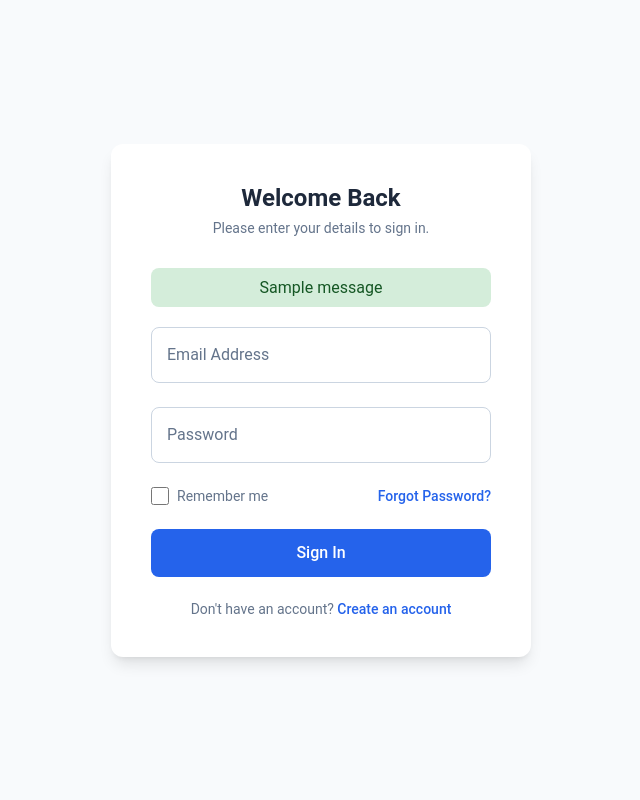
After one commit to JothiAnnamalaiK/python3-learn, a Flask app: page /login in a window 1280 px wide. The commit adds this page. Shown: the whole page, without its empty margins (319-959 px from the left). Run offline with Flask 3, Linux system fonts and the light colour scheme; tables that the repository leaves empty hold one stand-in row (values such as "Sample post"); one stand-in notice (Sample message) is shown; some libraries are stand-ins or nearby versions.

Commit message:
AUTH related func

```diff
--- a/19_flask/app/config/config.py
+++ b/19_flask/app/config/config.py
@@ -15,6 +15,10 @@ class Config:
     FLASK_RUN_HOST = "127.0.0.1"
     FLASK_RUN_PORT = 5000
     BASE_URL = "/"  # optional, can be used for reverse URL generation
+
+    SESSION_PERMANENT = False
+    SESSION_TYPE = "filesystem"
+    PERMANENT_SESSION_LIFETIME = 3600  # 1 hour
 
 
 class DevelopmentConfig(Config):
--- /dev/null
+++ b/19_flask/app/controllers/auth_controller.py
@@ -0,0 +1,50 @@
+from flask import render_template, request, redirect, url_for, flash, session
+from app.services.auth_service import authenticate_user, create_user
+from app.utils.validators import validate_login
+
+
+def login():
+    # return render_template("pages/auth/login.html")
+    return render_template(
+        "pages/auth/login.html",
+        errors={},  # default empty dict
+        form_data={},  # default empty dict
+    )
+
+
+def verify_login():
+    if request.method == "POST":
+        email = request.form.get("email")
+        password = request.form.get("password")
+
+        form_data = request.form.to_dict()
+        errors = validate_login(form_data)
+
+        if errors:
+            flash("Please fix the errors below!", "danger")  # generic message
+            return render_template(
+                "pages/auth/login.html", errors=errors, form_data=form_data
+            )
+
+        user = authenticate_user(email, password)
+        print("Authenticated user:", user)  # Debugging statement
+
+        if user:
+            session["user_id"] = user.id
+            session["user_name"] = user.name
+            flash("Login successful!", "success")
+
+            # redirect to previous page
+            next_page = request.args.get("next")
+            return redirect(next_page or url_for("main.home"))
+        else:
+            flash("Invalid email or password", "danger")
+            return render_template(
+                "pages/auth/login.html", errors=errors, form_data=form_data
+            )
+
+
+def logout():
+    session.clear()
+    flash("Logged out successfully", "success")
+    return redirect(url_for("auth.login"))
--- a/19_flask/app/routes/main.py
+++ b/19_flask/app/routes/main.py
@@ -17,13 +17,14 @@ from datetime import datetime
 from app.services.contact_service import save_contact
 from app.models.contact import Contact
 from app.controllers.contact_controller import contact, add_contact
-
+from app.utils.decorators import login_required
 
 # app = Flask(__name__)# create a Flask app instance
 main = Blueprint("main", __name__)  # create a Blueprint instance for the main routes
 
 
 @main.route("/")  # define a route for the root URL
+@login_required  # protect this route with login_required decorator
 def home():
     # return "<p>Hello, from flask app!</p>"
 
@@ -36,21 +37,26 @@ def home():
 
 
 @main.route("/about")
+@login_required
 def about():
     return render_template("pages/about.html", active_page=request.endpoint)
 
 
 @main.route("/services")
+@login_required
 def services():
     return render_template("pages/services.html", active_page=request.endpoint)
 
 
 # contact page related routes
 # GET → show form
+
 main.add_url_rule("/contact", view_func=contact, methods=["GET"])
 
 # POST → handle submission
-main.add_url_rule("/add_contact", view_func=add_contact, methods=["POST"])
+main.add_url_rule(
+    "/add_contact", view_func=login_required(add_contact), methods=["POST"]
+)
 
 
 # middlewares
--- /dev/null
+++ b/19_flask/app/static/css/login.css
@@ -0,0 +1,294 @@
+:root {
+    --primary-color: #2563eb;
+    --primary-hover: #1d4ed8;
+    --bg-color: #f8fafc;
+    --card-bg: #ffffff;
+    --text-main: #1e293b;
+    --text-muted: #64748b;
+    --error-color: #dc2626;
+    --border-color: #cbd5e1;
+    --input-focus: #2563eb;
+    --shadow: 0 4px 6px -1px rgb(0 0 0 / 0.1), 0 2px 4px -2px rgb(0 0 0 / 0.1);
+    --shadow-lg: 0 10px 15px -3px rgb(0 0 0 / 0.1),
+      0 4px 6px -4px rgb(0 0 0 / 0.1);
+  }
+
+  * {
+    margin: 0;
+    padding: 0;
+    box-sizing: border-box;
+    font-family: "Roboto", sans-serif;
+  }
+
+  body {
+    background-color: var(--bg-color);
+    color: var(--text-main);
+    height: 100vh;
+    display: flex;
+    align-items: center;
+    justify-content: center;
+    padding: 20px;
+  }
+
+  .login-container {
+    width: 100%;
+    max-width: 420px;
+    background: var(--card-bg);
+    padding: 40px;
+    border-radius: 12px;
+    box-shadow: var(--shadow-lg);
+    transition: transform 0.3s ease;
+  }
+
+  header {
+    text-align: center;
+    margin-bottom: 32px;
+  }
+
+  header h1 {
+    font-size: 24px;
+    font-weight: 700;
+    color: var(--text-main);
+    margin-bottom: 8px;
+  }
+
+  header p {
+    font-size: 14px;
+    color: var(--text-muted);
+  }
+
+  /* Floating Labels Logic */
+  .form-group {
+    position: relative;
+    margin-bottom: 24px;
+  }
+
+  .input-control {
+    width: 100%;
+    height: 56px;
+    padding: 20px 16px 6px;
+    font-size: 16px;
+    border: 1px solid var(--border-color);
+    border-radius: 8px;
+    outline: none;
+    background: transparent;
+    transition: border-color 0.2s, box-shadow 0.2s;
+  }
+
+  .input-control:focus {
+    border-color: var(--input-focus);
+    border-width: 2px;
+  }
+
+  .floating-label {
+    position: absolute;
+    left: 16px;
+    top: 18px;
+    color: var(--text-muted);
+    pointer-events: none;
+    transition: 0.2s ease all;
+    font-size: 16px;
+  }
+
+  /* Label floating state */
+  .input-control:focus ~ .floating-label,
+  .input-control:not(:placeholder-shown) ~ .floating-label {
+    top: 8px;
+    font-size: 12px;
+    color: var(--primary-color);
+    font-weight: 500;
+  }
+
+  .input-control:not(:focus) ~ .floating-label {
+    color: var(--text-muted);
+  }
+
+  /* Password Toggle */
+  .password-wrapper {
+    position: relative;
+  }
+
+  .toggle-password {
+    position: absolute;
+    right: 16px;
+    top: 18px;
+    cursor: pointer;
+    color: var(--text-muted);
+    font-size: 20px;
+    background: none;
+    border: none;
+    z-index: 2;
+  }
+
+  /* Error Messages */
+  .error-message {
+    color: var(--error-color);
+    font-size: 12px;
+    margin-top: 4px;
+    display: none; /* Hidden by default */
+    animation: fadeIn 0.2s ease;
+  }
+
+  @keyframes fadeIn {
+    from {
+      opacity: 0;
+      transform: translateY(-5px);
+    }
+    to {
+      opacity: 1;
+      transform: translateY(0);
+    }
+  }
+
+  .input-control.invalid {
+    border-color: var(--error-color) !important;
+  }
+
+  /* Options Row */
+  .form-options {
+    display: flex;
+    justify-content: space-between;
+    align-items: center;
+    margin-bottom: 24px;
+    font-size: 14px;
+  }
+
+  .remember-me {
+    display: flex;
+    align-items: center;
+    gap: 8px;
+    cursor: pointer;
+    color: var(--text-muted);
+  }
+
+  .remember-me input {
+    width: 18px;
+    height: 18px;
+    cursor: pointer;
+  }
+
+  .forgot-password {
+    color: var(--primary-color);
+    text-decoration: none;
+    font-weight: 500;
+  }
+
+  .forgot-password:hover {
+    text-decoration: underline;
+  }
+
+  /* Button */
+  .btn-login {
+    width: 100%;
+    height: 48px;
+    background-color: var(--primary-color);
+    color: white;
+    border: none;
+    border-radius: 8px;
+    font-size: 16px;
+    font-weight: 500;
+    cursor: pointer;
+    transition: background-color 0.2s, transform 0.1s;
+    margin-bottom: 24px;
+  }
+
+  .btn-login:hover {
+    background-color: var(--primary-hover);
+  }
+
+  .btn-login:active {
+    transform: scale(0.98);
+  }
+
+  /* Footer */
+  .form-footer {
+    text-align: center;
+    font-size: 14px;
+    color: var(--text-muted);
+  }
+
+  .form-footer a {
+    color: var(--primary-color);
+    text-decoration: none;
+    font-weight: 500;
+  }
+
+  .form-footer a:hover {
+    text-decoration: underline;
+  }
+
+
+  .input-control.is-invalid{
+    border-color: var(--error-color) !important;
+  }
+
+  .invalid-feedback {
+    width: 100%;
+    margin-top: .25rem;
+    font-size: .875em;
+    color: var(--error-color);
+}
+
+.alert {
+    padding: 10px 20px;
+    border-radius: 8px;
+    margin-bottom: 20px;
+    text-align: center;
+}
+
+.alert-danger {
+    color: var(--error-color);
+    background-color: #f8d7da;
+    border-color: #f5c6cb;
+    padding: 10px 20px;
+    border-radius: 8px;
+    margin-bottom: 20px;
+    text-align: center;
+}
+
+.alert-success {
+    color: #155724;
+    background-color: #d4edda;
+    border-color: #c3e6cb;
+    padding: 10px 20px;
+    border-radius: 8px;
+    margin-bottom: 20px;
+    text-align: center;
+
+}
+
+.alert-info {
+    color: #0c5460;
+    background-color: #d1ecf1;
+    border-color: #bee5eb;
+    padding: 10px 20px;
+    border-radius: 8px;
+    margin-bottom: 20px;
+    text-align: center;
+
+}
+
+.alert-warning {
+    color: #856404;
+    background-color: #fff3cd;
+    border-color: #ffeeba;
+    padding: 10px 20px;
+    border-radius: 8px;
+    margin-bottom: 20px;
+    text-align: center;
+
+}
+
+  /* Responsive adjustments */
+  @media (max-width: 480px) {
+    .login-container {
+      padding: 32px 24px;
+      box-shadow: none;
+      background: transparent;
+    }
+    body {
+      background-color: var(--card-bg);
+      align-items: flex-start;
+      padding-top: 60px;
+    }
+  }
--- /dev/null
+++ b/19_flask/app/static/js/login.js
@@ -0,0 +1,103 @@
+document.addEventListener("DOMContentLoaded", () => {
+    const loginForm = document.getElementById("loginForm");
+    const emailInput = document.getElementById("email");
+    const passwordInput = document.getElementById("password");
+    const togglePasswordBtn = document.getElementById("togglePassword");
+
+    // Password Visibility Toggle
+    togglePasswordBtn.addEventListener("click", () => {
+      const type =
+        passwordInput.getAttribute("type") === "password" ? "text" : "password";
+      passwordInput.setAttribute("type", type);
+
+      // Toggle Icon
+      const icon = togglePasswordBtn.querySelector("i");
+      icon.classList.toggle("bi-eye");
+      icon.classList.toggle("bi-eye-slash");
+    });
+
+    // Dummy Validation Logic
+   /* const validateEmail = (email) => {
+      return String(email)
+        .toLowerCase()
+        .match(
+          /^(([^<>()[\]\\.,;:\s@"]+(\.[^<>()[\]\\.,;:\s@"]+)*)|(".+"))@((\[[0-9]{1,3}\.[0-9]{1,3}\.[0-9]{1,3}\.[0-9]{1,3}\])|(([a-zA-Z\-0-9]+\.)+[a-zA-Z]{2,}))$/
+        );
+    };
+
+    const showError = (input, errorId, show) => {
+      const errorElement = document.getElementById(errorId);
+      if (show) {
+        input.classList.add("invalid");
+        errorElement.style.display = "block";
+      } else {
+        input.classList.remove("invalid");
+        errorElement.style.display = "none";
+      }
+    };
+
+    // Real-time validation cleanup on typing
+    emailInput.addEventListener("input", () => {
+      if (emailInput.classList.contains("invalid")) {
+        showError(emailInput, "emailError", false);
+      }
+    });
+
+    passwordInput.addEventListener("input", () => {
+      if (passwordInput.classList.contains("invalid")) {
+        showError(passwordInput, "passwordError", false);
+      }
+    });*/
+
+    // Form Submit
+    loginForm.addEventListener("submit", (e) => {
+        //e.preventDefault();
+        let isValid = true;
+
+        /* removing client side validation
+        // Email check
+        if (!validateEmail(emailInput.value)) {
+            showError(emailInput, "emailError", true);
+            isValid = false;
+        }
+
+        // Password check
+        if (passwordInput.value.length < 6) {
+            showError(passwordInput, "passwordError", true);
+            isValid = false;
+        }
+            */
+
+        if (!isValid) {
+            e.preventDefault();
+            return;
+        }
+
+        const btn = loginForm.querySelector(".btn-login");
+        btn.disabled = true;
+        btn.innerText = "Signing in...";
+
+        /* if (isValid) {
+            // Simulating successful login
+            const btn = loginForm.querySelector(".btn-login");
+            const originalText = btn.innerText;
+            btn.disabled = true;
+            btn.innerText = "Signing in...";
+
+            setTimeout(() => {
+            console.log("Login attempt successful with:", {
+                email: emailInput.value,
+                password: passwordInput.value
+            });
+            btn.innerText = "Success!";
+            btn.style.backgroundColor = "#10b981"; // Success Green
+
+            setTimeout(() => {
+                btn.disabled = false;
+                btn.innerText = originalText;
+                btn.style.backgroundColor = "";
+            }, 2000);
+            }, 1500);
+        } */
+    });
+  });
--- /dev/null
+++ b/19_flask/app/templates/pages/auth/login.html
@@ -0,0 +1,89 @@
+<!DOCTYPE html>
+<html lang="en">
+    <head>
+        <title>Flask-Login</title>
+        <link rel="icon" type="image/png" href="/images/cart.jpeg">
+        <link rel="stylesheet" href="https://use.fontawesome.com/releases/v5.8.2/css/all.css" integrity="sha384-oS3vJWv+0UjzBfQzYUhtDYW+Pj2yciDJxpsK1OYPAYjqT085Qq/1cq5FLXAZQ7Ay" crossorigin="anonymous">
+        <!-- <link rel="stylesheet" href="/css/main.css"> -->
+        <link rel="stylesheet" href="{{ url_for('static', filename='css/login.css') }}">
+        <script src="{{ url_for('static', filename='js/login.js') }}"></script>
+    </head>
+    <body>
+
+
+        <!-- <main class="main">
+            <h1>Hello from Login page !</h1>
+        </main> -->
+
+        <main class="login-container">
+            <header>
+                <h1>Welcome Back</h1>
+                <p>Please enter your details to sign in.</p>
+            </header>
+
+            <div>
+                <div class="err-msg">
+                    {% with messages = get_flashed_messages(with_categories=true) %}
+                        {% if messages %}
+                            {% for category, message in messages %}
+                            <div class="alert alert-{{ category }}">
+                                {{ message }}
+                            </div>
+                            {% endfor %}
+                        {% endif %}
+                    {% endwith %}
+                  </div>
+            </div>
+
+            <form id="loginForm" method="POST" action="{{ url_for('auth.verify_login') }}" novalidate>
+                <!-- Inject CSRF token -->
+                <input type="hidden" name="csrf_token" value="{{ csrf_token() }}">
+
+                <!-- Email Field -->
+                <div class="form-group">
+                    <div class="password-wrapper">
+                        <input type="email" id="email" name="email" class="input-control {% if errors.email %}is-invalid{% endif %}" placeholder=" " value="{{ form_data.email if form_data else '' }}">
+                        <label for="email" class="floating-label">Email Address</label>
+                    </div>
+                    <!-- custom error msg -->
+                    {% if errors.email %}
+                        <div class="invalid-feedback">{{ errors.email }}</div>
+                    {% endif %}
+                </div>
+
+                <!-- Password Field -->
+                <div class="form-group">
+                    <div class="password-wrapper">
+                        <input type="password" id="password" name="password" class="input-control {% if errors.password %}is-invalid{% endif %}" placeholder=" " required>
+                        <label for="password" class="floating-label">Password</label>
+                        <button type="button" class="toggle-password" id="togglePassword">
+                            <i class="bi bi-eye"></i>
+                        </button>
+                    </div>
+                    <!-- custom error msg -->
+
+                    {% if errors.password %}
+                        <div class="invalid-feedback">{{ errors.password }}</div>
+                    {% endif %}
+                </div>
+
+                <!-- Options -->
+                <div class="form-options">
+                    <label class="remember-me">
+                        <input type="checkbox">
+                        Remember me
+                    </label>
+                    <a href="/forget-password" class="forgot-password">Forgot Password?</a>
+                </div>
+
+                <!-- Submit Button -->
+                <button type="submit" class="btn-login">Sign In</button>
+
+                <!-- Footer Links -->
+                <div class="form-footer">
+                    Don't have an account? <a href="/signup">Create an account</a>
+                </div>
+            </form>
+        </main>
+    </body>
+</html>
```
Also changed, not shown: 19_flask/app/__init__.py (+19 -1 lines), 19_flask/app/models/user.py (added, +15 -0 lines), 19_flask/app/routes/auth.py (+8 -0 lines), 19_flask/app/services/auth_service.py (added, +18 -0 lines), 19_flask/app/templates/components/navbar.html (+15 -0 lines), 19_flask/app/templates/pages/index.html (+14 -0 lines), 19_flask/app/utils/decorators.py (added, +13 -0 lines), 19_flask/app/utils/validators.py (+9 -0 lines), 19_flask/migrations/versions/6ac2aa6e4826_create_user_table.py (added, +35 -0 lines), 1 other file.
